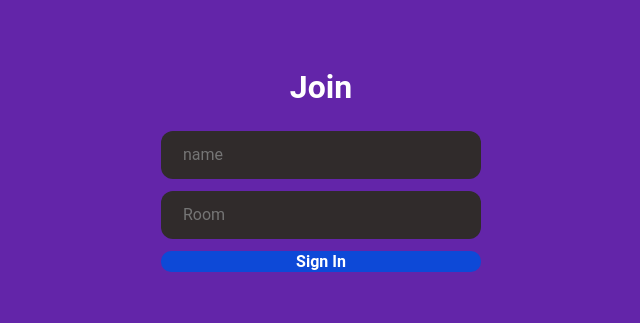
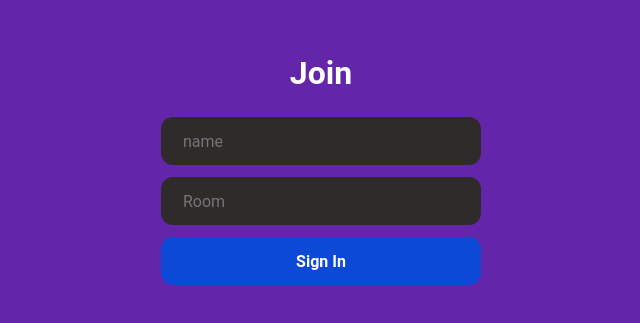
Before and after one commit to NinaDmitrieva/chat, a React (Create React App) app in the folder client/: page / in a window 1280 px wide. Shown: the part 233-556 px from the top of the page, without its empty margins (319-959 px from the left). Built offline with nearby package versions, Linux system fonts and the light colour scheme.

Commit message:
поправила стили у кнопки, добавила ее блокировку

```diff
--- a/client/src/components/Main.jsx
+++ b/client/src/components/Main.jsx
@@ -6,6 +6,7 @@ const FIELDS = {
     NAME: 'name',
     ROOM: 'room',
 }
+
 const Main = () => {
 
     const { NAME, ROOM } = FIELDS;
@@ -14,7 +15,16 @@ const Main = () => {
 
     const handleChange = ({ target: { value, name } }) => {
         setValues({ ...values, [name]: value });
+    };
+
+    const heandleClick = (e) => {
+        const isDisabled = Object.values(values).some((value) => !value);
+        console.log(isDisabled)
+
+        if(isDisabled) e.preventDefault();
     }
+
+
 
     return (
         <div className={s.wrap}>
@@ -46,7 +56,10 @@ const Main = () => {
                             onChange={handleChange}
                         />
                     </div>
-                    <Link to={`/chat?name=${values[NAME]}&room=${values[ROOM]}`}>
+                    <Link
+                        onClick={heandleClick}
+                        className={s.group}
+                        to={`/chat?name=${values[NAME]}&room=${values[ROOM]}`}>
                         <button type="submit" className={s.button}>
                             Sign In
                         </button>
```
